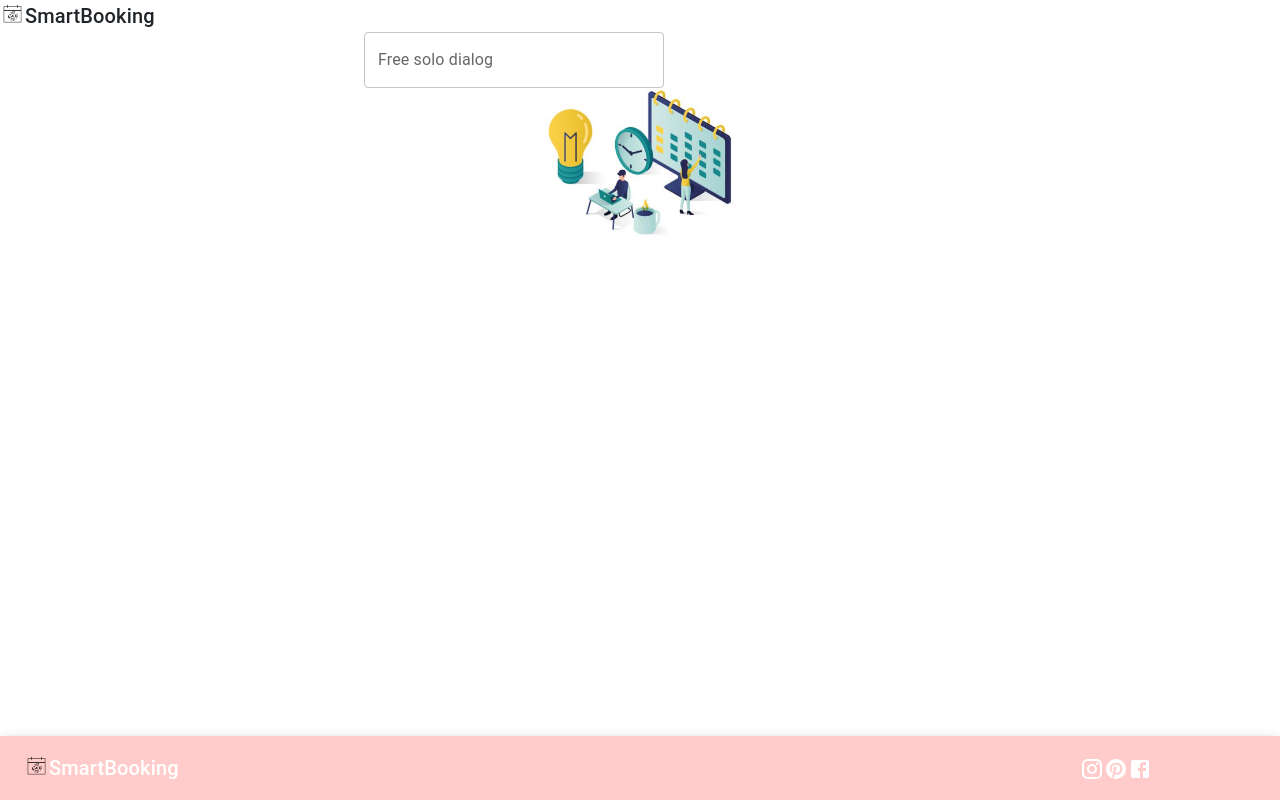
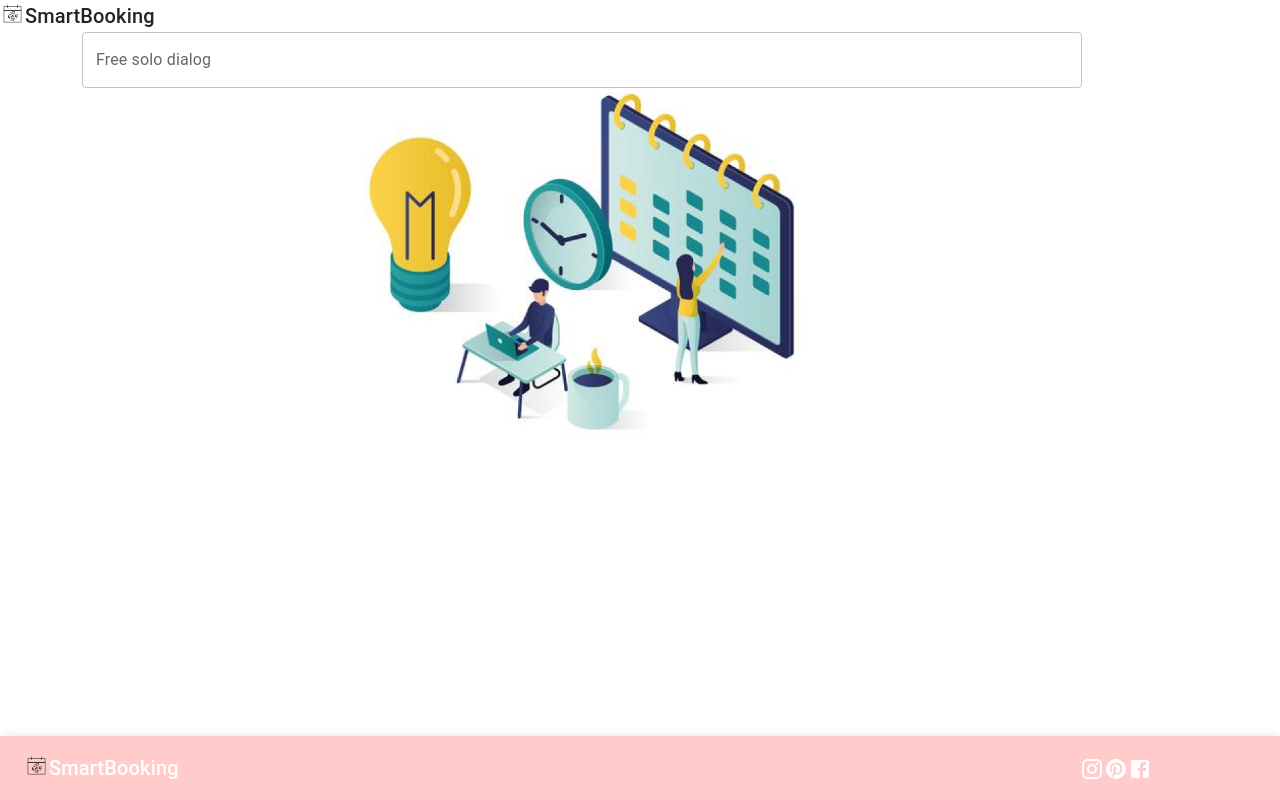
Before and after one commit to MayyarAA/CapstoneMSCI, a React (Create React App) app in the folder capstonefrontend/: page /Search in a window 1280 px wide. Built offline with nearby package versions, Linux system fonts and the light colour scheme; no server answers.

Commit message:
fixed alignment

```diff
--- a/capstonefrontend/src/App.css
+++ b/capstonefrontend/src/App.css
@@ -55,3 +55,10 @@ div.text-center.col-md-6.col-12.order-md-2.order-1 {
 		padding-left: 250px;
 	}
 }
+
+@media (min-width: 992px) {
+	col-lg-3 {
+		flex: 0 0 auto;
+		width: 0%;
+	}
+}
--- a/capstonefrontend/src/Components/SearchComponents/SearchHomeComponent.js
+++ b/capstonefrontend/src/Components/SearchComponents/SearchHomeComponent.js
@@ -7,28 +7,52 @@ import DialogContentText from '@mui/material/DialogContentText';
 import DialogActions from '@mui/material/DialogActions';
 import Button from '@mui/material/Button';
 import Autocomplete, { createFilterOptions } from '@mui/material/Autocomplete';
+import { Container, Row, Col } from 'react-bootstrap';
 import { useNavigate } from 'react-router-dom';
 import searchbackimage from '../../images/searchbackimage.png';
 // import { Container, Row, Col } from 'react-bootstrap';
-import { Box, Container, Paper } from '@mui/material/';
+import { Box, Grid, Paper } from '@mui/material/';
 function SearchHomeComponent() {
 	return (
 		<div>
-			<Container maxWidth='sm'>
-				<Box>
+			<Container>
+				<Row className='align-items-center'>
+					<Col
+						xs={{ span: 12, order: 2 }}
+						md={{ span: 6, order: 1 }}
+						lg={{ span: 8, order: 1 }}>
+						<FreeSoloCreateOptionDialog />
+					</Col>
+				</Row>
+				<Row className='align-items-center'>
+					<Col
+						className='text-center'
+						xs={{ span: 12, order: 1 }}
+						md={{ span: 6, order: 2 }}
+						lg={{ span: 3, order: 1 }}>
+						{searchHomePageBackImageComponent}
+					</Col>
+				</Row>
+			</Container>
+
+			{/* <Grid container justify='center'>
+				<Grid item>
 					<FreeSoloCreateOptionDialog />
-				</Box>
-				<Box>{searchHomePageBackImageComponent}</Box>
-			</Container>
+				</Grid>
+				<Grid item>{searchHomePageBackImageComponent}</Grid>
+			</Grid>  */}
 
 			<br />
 		</div>
 	);
 }
-
+const myDivStyle = {
+	flex: 1000,
+	width: 1000,
+};
 const searchHomePageBackImageComponent = (
-	<div>
-		<img height='150 vh' src={searchbackimage} />
+	<div style={myDivStyle}>
+		<img height='350 vh' src={searchbackimage} />
 	</div>
 );
 
@@ -118,7 +142,7 @@ function FreeSoloCreateOptionDialog() {
 				clearOnBlur
 				handleHomeEndKeys
 				renderOption={(props, option) => <li {...props}>{option.title}</li>}
-				sx={{ width: 300 }}
+				sx={{ width: 1000 }}
 				freeSolo
 				renderInput={(params) => <TextField {...params} label='Free solo dialog' />}
 			/>
```
